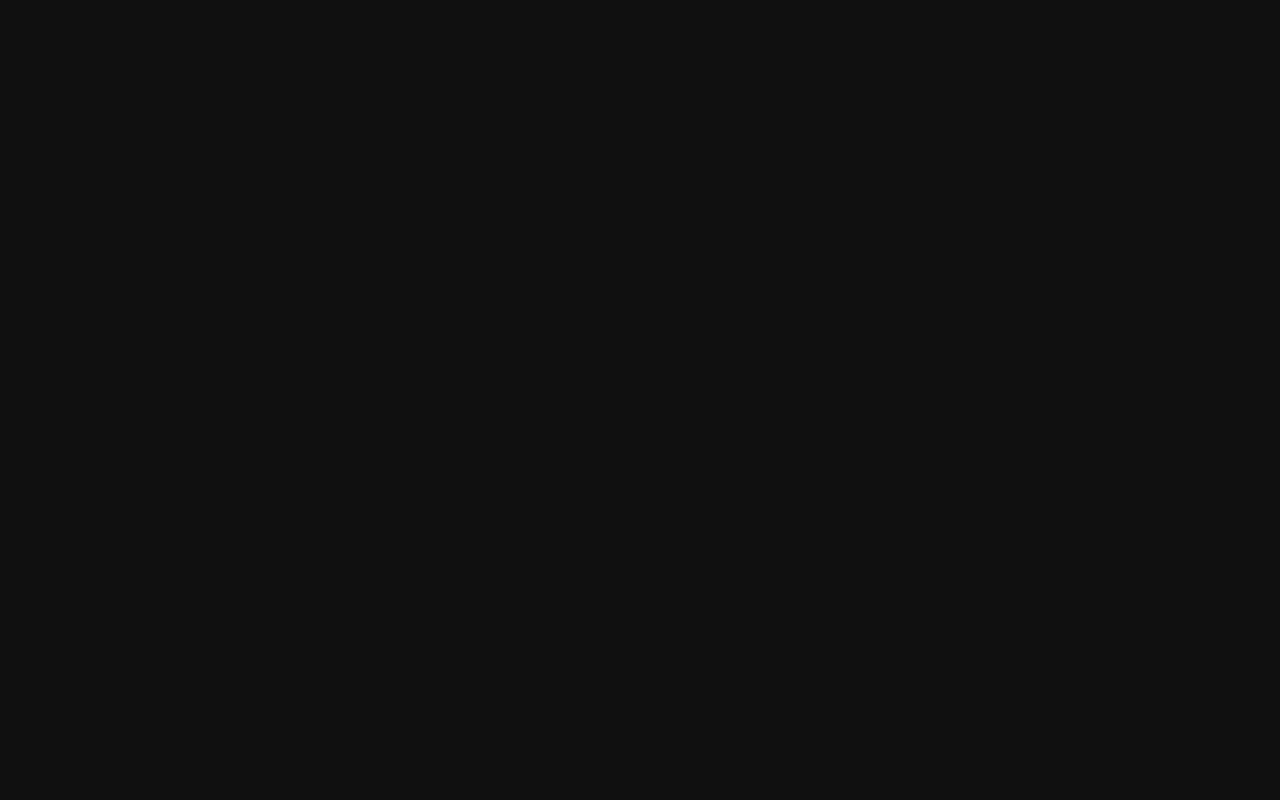
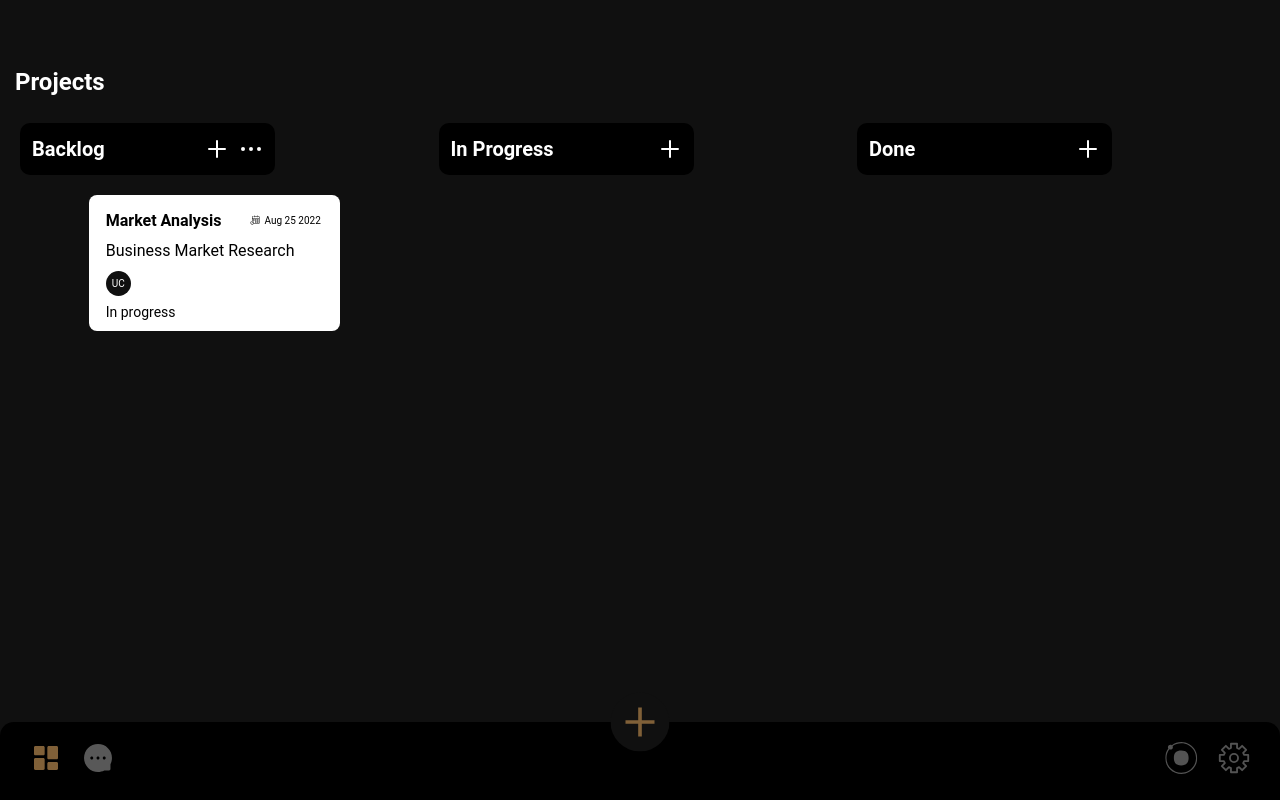
Before and after one commit to unegbuclinton/projectmanagement, a React (Create React App) app: page /projects in a window 1280 px wide. Before the commit this address had no page. Built offline with nearby package versions, Linux system fonts and the light colour scheme.

Commit message:
add project screen

```diff
--- a/src/Routes/RoutePath.tsx
+++ b/src/Routes/RoutePath.tsx
@@ -2,6 +2,7 @@ import { Outlet } from 'react-router-dom';
 import Dashboard from '../pages/dashboard/Dashboard';
 import LandingPage from '../pages/LandingPage';
 import LoginPage from '../pages/Login';
+import ProjectsPage from '../pages/projects';
 import SignUp from '../pages/SignUp';
 import Test from '../pages/test/test';
 
@@ -25,6 +26,10 @@ const routePaths = [
   {
     path: '/dashboard',
     element: <Dashboard />,
+  },
+  {
+    path: '/projects',
+    element: <ProjectsPage />,
   },
   {
     path: 'dash/*',
--- a/src/components/layouts/DashBoardLayout.tsx
+++ b/src/components/layouts/DashBoardLayout.tsx
@@ -1,4 +1,5 @@
 import React from 'react';
+import { useNavigate } from 'react-router-dom';
 import styled from 'styled-components';
 import { COLORS } from '../../constants/colors';
 import {
@@ -13,12 +14,13 @@ interface Props {
   children: React.ReactNode;
 }
 const DashBoardLayout: React.FC<Props> = ({ children }) => {
+  const navigate: any = useNavigate();
   return (
     <DashBoardWrapper>
       <DashboardContent> {children}</DashboardContent>
       <DashBoardFooter>
         <div className="footer-item">
-          <DashBoardContainer>
+          <DashBoardContainer onClick={() => navigate('/dashboard')}>
             <span className="bar-icon">
               <DPIconDashboard />
             </span>
@@ -32,7 +34,7 @@ const DashBoardLayout: React.FC<Props> = ({ children }) => {
           </DashBoardContainer>
         </div>
         <div className="footer-item">
-          <DashBoardContainer>
+          <DashBoardContainer onClick={() => navigate('/projects')}>
             <span className="bar-icon">
               <DPIconProject />
             </span>
--- a/src/icons/index.ts
+++ b/src/icons/index.ts
@@ -2,10 +2,12 @@ export { ReactComponent as DPIconAddButton } from './svgs/add-btn.svg';
 export { ReactComponent as DPIconBackLog } from './svgs/backlog.svg';
 export { ReactComponent as DPIconCompleted } from './svgs/completed.svg';
 export { ReactComponent as DPIconDashboard } from './svgs/dashboard-icon.svg';
+export { ReactComponent as DPIconHorizontalDots } from './svgs/dots.svg';
 export { ReactComponent as DPIconInproogress } from './svgs/in-progress.svg';
 export { ReactComponent as DPIconMessage } from './svgs/messages-icon.svg';
 export { ReactComponent as DPIconMore } from './svgs/more.svg';
 export { ReactComponent as DPIconPending } from './svgs/pending.svg';
+export { ReactComponent as DPIconPlus } from './svgs/plus.svg';
 export { ReactComponent as DPIconProject } from './svgs/project-icon.svg';
 export { ReactComponent as DPIconSettings } from './svgs/settings-icon.svg';
 export { ReactComponent as DPIconStartBtn } from './svgs/start-btn.svg';
--- a/src/pages/dashboard/Dashboard.tsx
+++ b/src/pages/dashboard/Dashboard.tsx
@@ -1,4 +1,5 @@
 import React from 'react';
+import { useNavigate } from 'react-router-dom';
 import DashBoardLayout from '../../components/layouts/DashBoardLayout';
 import {
   DPIconBackLog,
@@ -23,10 +24,11 @@ import {
 
 interface Prop {}
 const Dashboard: React.FC<Prop> = () => {
+  const navigate: any = useNavigate();
   return (
     <DashBoardLayout>
       <DashboardHeader>Project Summary</DashboardHeader>
-      <DashboarMoreButton>
+      <DashboarMoreButton onClick={() => navigate('/projects')}>
         <p>See all</p>
         <span>
           <DPIconMore />
--- /dev/null
+++ b/src/pages/projects/index.tsx
@@ -0,0 +1,165 @@
+import React from 'react';
+import styled from 'styled-components';
+import DashBoardLayout from '../../components/layouts/DashBoardLayout';
+import { COLORS } from '../../constants/colors';
+import { FONTSIZES, FONTWEIGHTS } from '../../constants/fonts';
+import { DPIconHorizontalDots, DPIconPlus, DPIconTime } from '../../icons';
+
+const ProjectsPage = () => {
+  return (
+    <DashBoardLayout>
+      <ProjectHeader>Projects</ProjectHeader>
+      <ProjectWrapper>
+        <ProjectContainer>
+          <ProjectBox className="project-box">
+            <div className="box-top">
+              <h1>Backlog</h1>
+              <div className="box-top__icons">
+                <DPIconPlus />
+                <DPIconHorizontalDots />
+              </div>
+            </div>
+            <ProjectsItem>
+              <div className="project-info">
+                <p className="project-info__header">Market Analysis</p>
+                <p className="project-info__time">
+                  <span>
+                    <DPIconTime />
+                  </span>
+                  Aug 25 2022
+                </p>
+              </div>
+              <ProjectDescription>Business Market Research </ProjectDescription>
+              <div className="project-assignee">
+                <div className="project-assignee__item"> UC</div>
+              </div>
+              <p className="project-status"> In progress</p>
+            </ProjectsItem>
+          </ProjectBox>
+          <ProjectBox className="project-box">
+            <div className="box-top">
+              <h1>In Progress</h1>
+              <div className="box-top__icons">
+                <DPIconPlus />
+              </div>
+            </div>
+          </ProjectBox>
+          <ProjectBox className="project-box">
+            <div className="box-top">
+              <h1>Done</h1>
+              <div className="box-top__icons">
+                <DPIconPlus />
+              </div>
+            </div>
+          </ProjectBox>
+          <ProjectBox className="project-box">
+            <div className="box-top">
+              <h1>Review</h1>
+              <div className="box-top__icons">
+                <DPIconPlus />
+                <DPIconHorizontalDots />
+              </div>
+            </div>
+          </ProjectBox>
+        </ProjectContainer>
+      </ProjectWrapper>
+    </DashBoardLayout>
+  );
+};
+
+export default ProjectsPage;
+
+const ProjectWrapper = styled.div`
+  max-width: 100%;
+  display: flex;
+`;
+
+const ProjectContainer = styled.div`
+  display: flex;
+  gap: 3rem;
+  padding-left: 2rem;
+  padding-right: 1.9em;
+  overflow-x: scroll;
+  scroll-behavior: smooth;
+`;
+
+const ProjectHeader = styled.h1`
+  font-size: ${FONTSIZES.xxlarge};
+  color: ${COLORS.white};
+  margin-left: 1.5rem;
+  margin-top: 6.8rem;
+  margin-bottom: 2.7rem;
+`;
+
+const ProjectBox = styled.div`
+  width: 100%;
+  scroll-snap-align: start;
+  flex: 1 0 35%;
+
+  .box-top {
+    display: flex;
+    justify-content: space-between;
+    align-items: center;
+    width: 25.5rem;
+    height: 5.2rem;
+    background-color: ${COLORS.black};
+    border-radius: 1rem;
+    color: white;
+    padding: 1.4rem 1.2rem;
+
+    &__icons {
+      display: flex;
+      gap: 1rem;
+    }
+  }
+`;
+
+export const ProjectDescription = styled.div`
+  font-size: ${FONTSIZES.base};
+`;
+
+export const ProjectsItem = styled.div`
+  margin: 2rem auto;
+  width: 25.1rem;
+  background-color: ${COLORS.white};
+  padding: 1.6rem 1.9rem 1.1rem 1.7rem;
+  border-radius: 0.8rem;
+
+  .project-status {
+    font-weight: ${FONTWEIGHTS.normal};
+    font-size: ${FONTSIZES.small};
+    margin-top: 0.8rem;
+  }
+
+  .project-assignee {
+    margin-top: 1.1rem;
+
+    &__item {
+      display: flex;
+      justify-content: center;
+      align-items: center;
+      width: 2.5rem;
+      height: 2.5rem;
+      border-radius: 50%;
+      background-color: ${COLORS['smoky-black']};
+      color: ${COLORS.white};
+    }
+  }
+  .project-info {
+    display: flex;
+    justify-content: space-between;
+    margin-bottom: 1.1rem;
+
+    &__header {
+      font-size: ${FONTSIZES.base};
+      font-weight: ${FONTWEIGHTS.bold};
+    }
+
+    &__time {
+      display: flex;
+      align-items: center;
+      ${FONTSIZES.small};
+      gap: 0.3rem;
+    }
+  }
+`;
```
Also changed, not shown: src/icons/svgs/dots.svg (added), src/icons/svgs/plus.svg (added).
